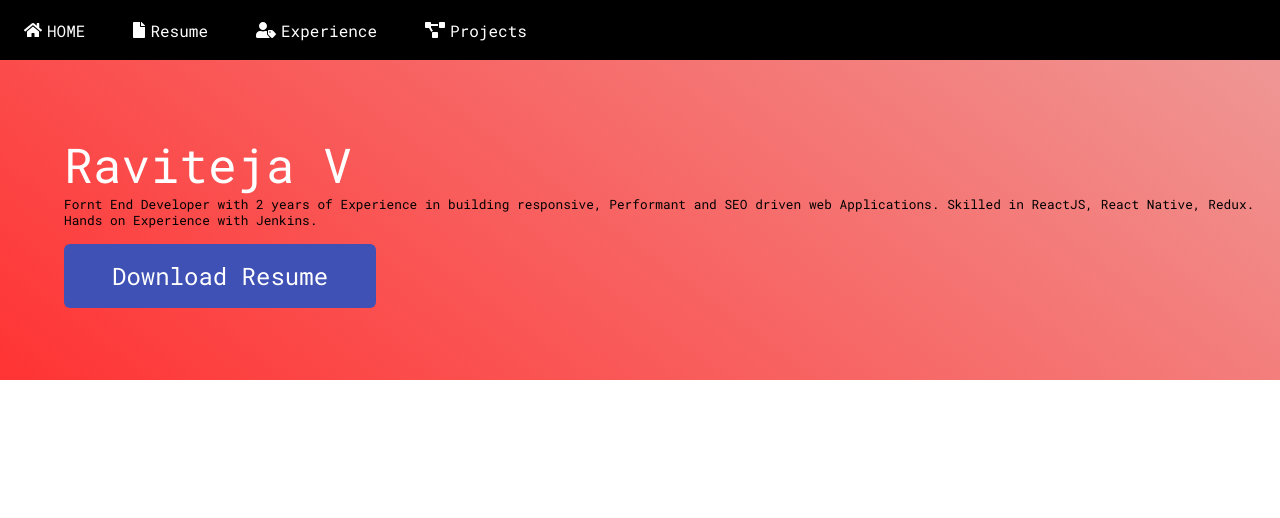
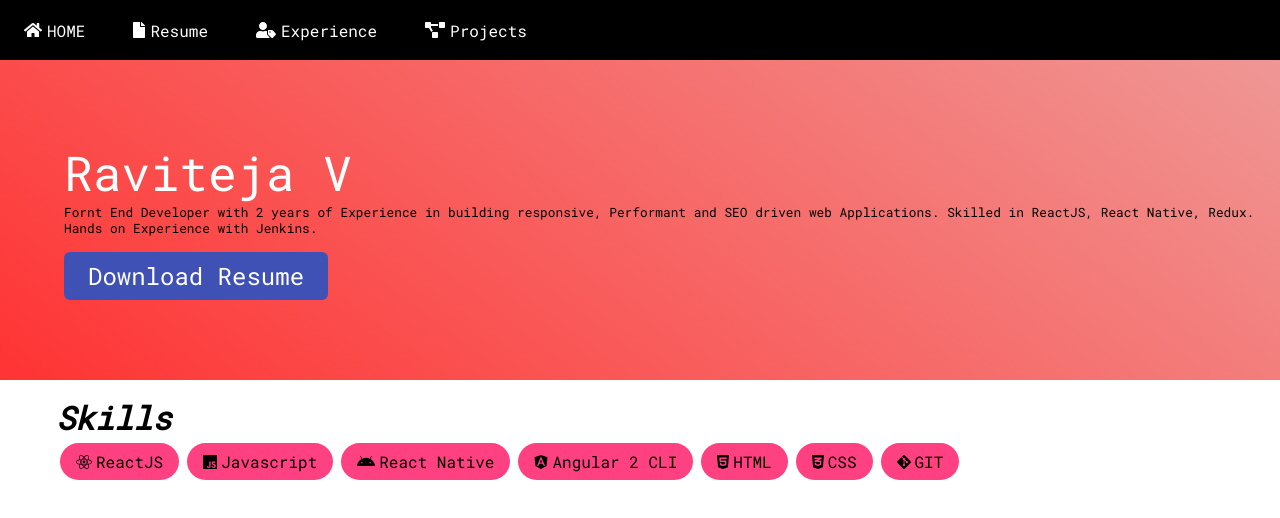
Before and after one commit to ravitejav/ravitejav.github.io, a React (Create React App) app: page /home in a window 1280 px wide. Shown: the top 518 px of the page. Built offline with nearby package versions, Linux system fonts and the light colour scheme.

Commit message:
added skills

```diff
--- a/package.json
+++ b/package.json
@@ -5,6 +5,7 @@
   "homepage": "http://ravitejav.github.io/",
   "dependencies": {
     "@fortawesome/fontawesome-svg-core": "^1.2.36",
+    "@fortawesome/free-brands-svg-icons": "^5.15.4",
     "@fortawesome/free-solid-svg-icons": "^5.15.4",
     "@fortawesome/react-fontawesome": "^0.1.15",
     "@testing-library/jest-dom": "^5.14.1",
--- a/src/Components/Home/index.tsx
+++ b/src/Components/Home/index.tsx
@@ -1,12 +1,14 @@
 import './Home.css';
 import { NavBar } from "../NavBar";
 import { UserProfile} from "../UserProfile";
+import { Skills } from '../UserProfile/Skills';
 
 const Home = () => {
     return (
         <main className="HomepageWrapper">
             <NavBar />
             <UserProfile />
+            <Skills />
         </main>
     )
 }
--- a/src/Components/NavBar/index.tsx
+++ b/src/Components/NavBar/index.tsx
@@ -16,8 +16,8 @@ export const NavBar = () => {
                 <FontAwesomeIcon icon={showSideBar ? faTimes : faBars} />
             </div>
             <ul className={showSideBar ? "mobileMenu center" : ""}>
-                {menuBar.map((menuItem: MenuItemDetails) => (
-                    <MenuItem {...menuItem} />
+                {menuBar.map((menuItem: MenuItemDetails, i: number) => (
+                    <MenuItem {...menuItem} key={i} />
                 ))}
             </ul>
         </div>
--- a/src/Components/UserProfile/Skills.css
+++ b/src/Components/UserProfile/Skills.css
@@ -0,0 +1,33 @@
+.skillsWrapper {
+    padding: 1rem 0rem 1rem 3.5rem;
+}
+.skillsWrapper h2 {
+    font-size: 2rem;
+    font-style: italic
+}
+.skillsWrapper .skillsBlock {
+    display: flex;
+    flex-direction: row;
+    flex-wrap: wrap;
+}
+.skillsWrapper .skillsBlock .skill {
+    padding: 0.5rem 1rem;
+    background-color: #ff4081;
+    margin: 0.25rem;
+    border-radius: 2rem;
+}
+.skillsWrapper .skillsBlock .skill svg {
+    margin-right: 0.25rem;
+}
+.skillsWrapper .skillsBlock .skill:hover {
+    background-color: #fc7ea8;
+}
+@media screen and (max-width: 768px) {
+    .skillsWrapper {
+        padding: 1rem 0rem 1rem 0rem;
+        display: flex;
+        justify-content: center;
+        align-items: center;
+        flex-direction: column;
+    }
+}
--- a/src/Components/UserProfile/Skills.tsx
+++ b/src/Components/UserProfile/Skills.tsx
@@ -1,8 +1,21 @@
+import { FontAwesomeIcon } from '@fortawesome/react-fontawesome';
+import { Skill } from '../../Interfaces/Skills';
+import { skillSet } from '../../Utils/Constants';
 import './Skills.css';
 
 
 export const Skills = () => {
     return (
-        null
+        <section className="skillsWrapper">
+            <h2>Skills</h2>
+            <div className="skillsBlock">
+                {skillSet.map((skill: Skill, i: number) => (
+                    <span className="skill">
+                        <FontAwesomeIcon icon={skill.icon} />
+                        <span key={i}>{skill.name}</span>
+                    </span>
+                ))}
+            </div>
+        </section>
     );
 }
--- a/src/Components/UserProfile/UserProfile.css
+++ b/src/Components/UserProfile/UserProfile.css
@@ -20,7 +20,7 @@
 }
 .UserProfileWrapper .userDisplayBlock .downloadResume {
     width: fit-content;
-    padding: 1rem 3rem;
+    padding: 0.5rem 1.5rem;
     margin-top: 1rem;
     color: #fff;
     background-color: #3f51b5;
@@ -33,7 +33,7 @@
         align-items: center;
     }
     .UserProfileWrapper .userDisplayBlock .downloadResume {
-        padding: 0.5rem 1.5rem;
+        padding: 0.5rem 1rem;
         font-size: 1rem;
     }
 
--- a/src/Components/UserProfile/index.tsx
+++ b/src/Components/UserProfile/index.tsx
@@ -11,4 +11,3 @@ export const UserProfile = () => {
         </section>
     );
 }
-// /Full stack developer with 6 years of experience in building responsive, highly scalable, performant and SEO driven mobile-first web applications. Skilled in technologies like React, redux, Node.js, vanilla Javascript, Next.js, HTML5, CSS3/SCSS. Hands on with AWS, Git, MySQL, MongoDB, Jira, Jenkins, CI/CD pipeline.
--- /dev/null
+++ b/src/Interfaces/Skills.ts
@@ -0,0 +1,6 @@
+import { IconDefinition } from "@fortawesome/fontawesome-common-types";
+
+export interface Skill {
+    name: string;
+    icon: IconDefinition;
+}
--- a/src/Utils/Constants.ts
+++ b/src/Utils/Constants.ts
@@ -1,29 +1,46 @@
-import { faFile, faHome, faProjectDiagram, faUserTag } from "@fortawesome/free-solid-svg-icons";
+import { faAndroid, faAngular, faCss3, faCss3Alt, faGit, faGitAlt, faHtml5, faJs, faReact } from "@fortawesome/free-brands-svg-icons";
+import {
+  faFile,
+  faHome,
+  faProjectDiagram,
+  faUserTag,
+} from "@fortawesome/free-solid-svg-icons";
 import { MenuItemDetails } from "../Interfaces/MenuBar";
+import { Skill } from "../Interfaces/Skills";
 
 export const menuBar: Array<MenuItemDetails> = [
   {
     name: "HOME",
     link: "/home",
     icon: faHome,
-    title: "Home Page"
+    title: "Home Page",
   },
   {
     name: "Resume",
     link: "#resume",
     icon: faFile,
-    title: "Download Resume"
+    title: "Download Resume",
   },
   {
     name: "Experience",
     link: "#experience",
     icon: faUserTag,
-    title: "See Experience"
+    title: "See Experience",
   },
   {
     name: "Projects",
     link: "#projects",
     icon: faProjectDiagram,
-    title: "See Projects"
+    title: "See Projects",
   },
 ];
+
+export const skillSet: Array<Skill> = [
+  { name: "ReactJS", icon: faReact },
+  { name: "Javascript", icon:faJs },
+  { name: "React Native", icon: faAndroid },
+  { name: "Angular 2 CLI", icon: faAngular },
+  { name: "HTML", icon: faHtml5 },
+  { name: "CSS", icon: faCss3Alt },
+  { name: "GIT", icon: faGitAlt },
+];
```
Also changed, not shown: 1 other file (tests, documents, lock files or other folders).
